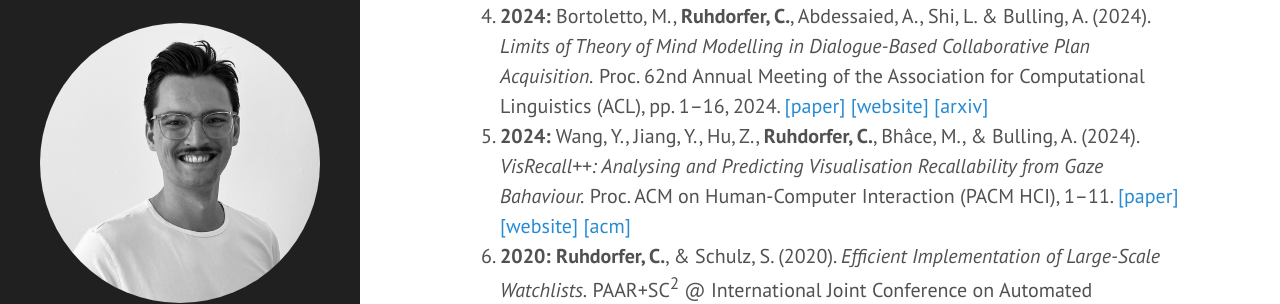
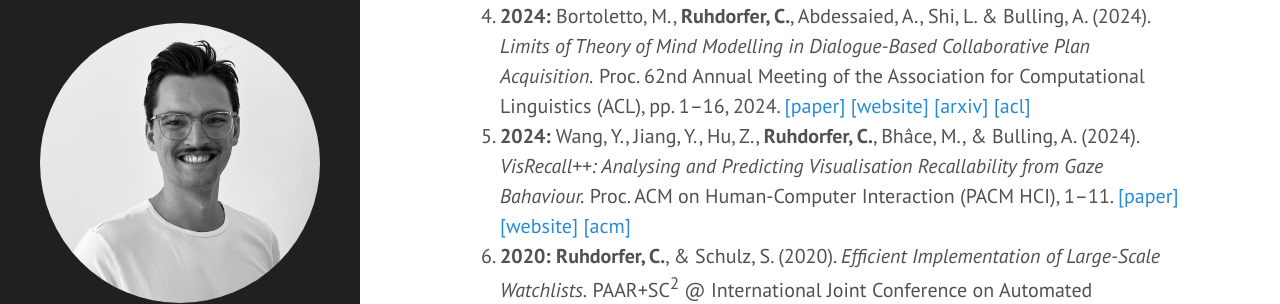
Before and after one commit to ConstantinRuhdorfer/constantinruhdorfer.github.io, a Jekyll site: the page built from index.html, in a window 1280 px wide and 900 px high, scrolled down 720 px. Shown: the part 167-471 px from the top of the window. Built offline with Jekyll 4.4.1, drawn with Linux system fonts in a browser that asks for light colours; the list of posts is cut into pages by our own code.

Commit message:
Update index.html

```diff
--- a/index.html
+++ b/index.html
@@ -18,7 +18,7 @@
   <li><b>2024:</b> Bortoletto, M., <b>Ruhdorfer, C.</b>, Shi, L. & Bulling, A. (2024). <i>Explicit Modelling of Theory of Mind for Belief Prediction in Nonverbal Social Interactions.</i> Proc. European Conference on Artificial Intelligence (ECAI), pp. 1–7, 2024. <a href="https://www.perceptualui.org/publications/bortoletto24_ecai/">[website]</a> <a href="https://arxiv.org/abs/2407.06762">[arxiv]</a></li>
   <li><b>2024:</b> <b>Ruhdorfer, C.</b>, Bortoletto, M., Penzkofer, A. & Bulling, A. (2024). <i>The Overcooked Generalisation Challenge.</i> Preprint arXiv:2406.17949. <a href="https://www.perceptualui.org/publications/ruhdorfer2024_arxiv/">[website]</a> <a href="https://arxiv.org/abs/2406.17949">[arxiv]</a></li>
   <li><b>2024:</b> Bortoletto, M., <b>Ruhdorfer, C.</b>, Shi, L. & Bulling, A. (2024). <i>Benchmarking Mental State Representations in Language Models.</i> ICML Workshop on Mechanistic Interpretability. <a href="https://www.perceptualui.org/publications/bortoletto24_icmlw.pdf">[paper]</a> <a href="https://www.perceptualui.org/publications/bortoletto24_icmlw/">[website]</a> <a href="https://arxiv.org/abs/2406.17513">[arxiv]</a></li>
-  <li><b>2024:</b> Bortoletto, M., <b>Ruhdorfer, C.</b>, Abdessaied, A., Shi, L. & Bulling, A. (2024). <i>Limits of Theory of Mind Modelling in Dialogue-Based Collaborative Plan Acquisition.</i> Proc. 62nd Annual Meeting of the Association for Computational Linguistics (ACL), pp. 1–16, 2024. <a href="https://www.perceptualui.org/publications/bortoletto24_acl.pdf">[paper]</a> <a href="https://www.perceptualui.org/publications/bortoletto24_acl/">[website]</a> <a href="https://arxiv.org/abs/2405.12621">[arxiv]</a></li>
+  <li><b>2024:</b> Bortoletto, M., <b>Ruhdorfer, C.</b>, Abdessaied, A., Shi, L. & Bulling, A. (2024). <i>Limits of Theory of Mind Modelling in Dialogue-Based Collaborative Plan Acquisition.</i> Proc. 62nd Annual Meeting of the Association for Computational Linguistics (ACL), pp. 1–16, 2024. <a href="https://www.perceptualui.org/publications/bortoletto24_acl.pdf">[paper]</a> <a href="https://www.perceptualui.org/publications/bortoletto24_acl/">[website]</a> <a href="https://arxiv.org/abs/2405.12621">[arxiv]</a> <a href="https://aclanthology.org/2024.acl-long.266/">[acl]</a></li>
   <li><b>2024:</b> Wang, Y., Jiang, Y., Hu, Z., <b>Ruhdorfer, C.</b>, Bhâce, M., & Bulling, A. (2024). <i>VisRecall++: Analysing and Predicting Visualisation Recallability from Gaze Bahaviour.</i> Proc. ACM on Human-Computer Interaction (PACM HCI), 1–11. <a href="https://www.perceptualui.org/publications/wang24_etra.pdf">[paper]</a> <a href="https://www.perceptualui.org/publications/wang24_etra/">[website]</a> <a href="https://dl.acm.org/doi/10.1145/3655613">[acm]</a></li>
   <li><b>2020:</b> <b>Ruhdorfer, C.</b>, & Schulz, S. (2020). <i>Efficient Implementation of Large-Scale Watchlists.</i> PAAR+SC<sup>2</sup> @ International Joint Conference on Automated Reasoning (IJCAR) (pp. 120-133). <a href="http://wwwlehre.dhbw-stuttgart.de/~sschulz/PAPERS/RS-PAAR-2020.pdf">[paper]</a> <a href="http://www.eprover.eu/E-eu/SoftWatch.html">[website]</a></li>
 </ol>
```
